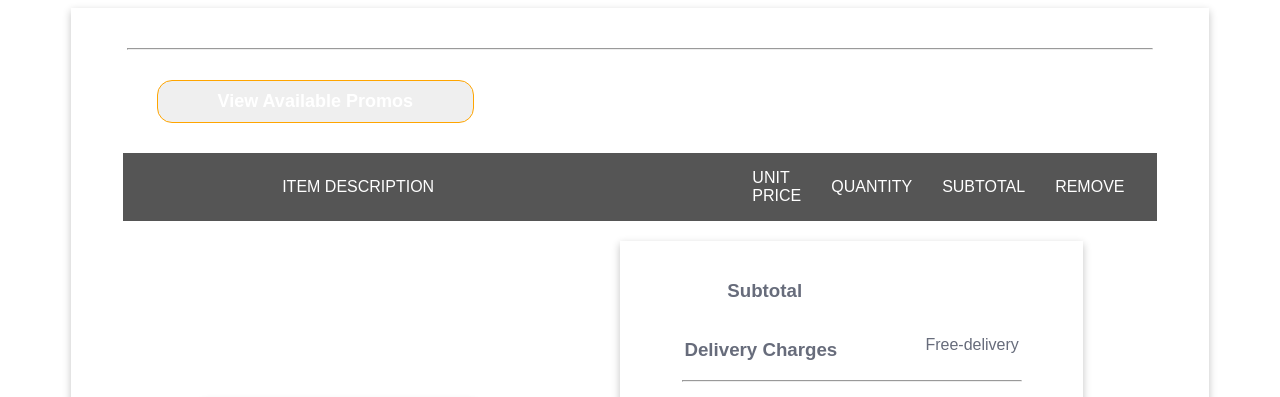
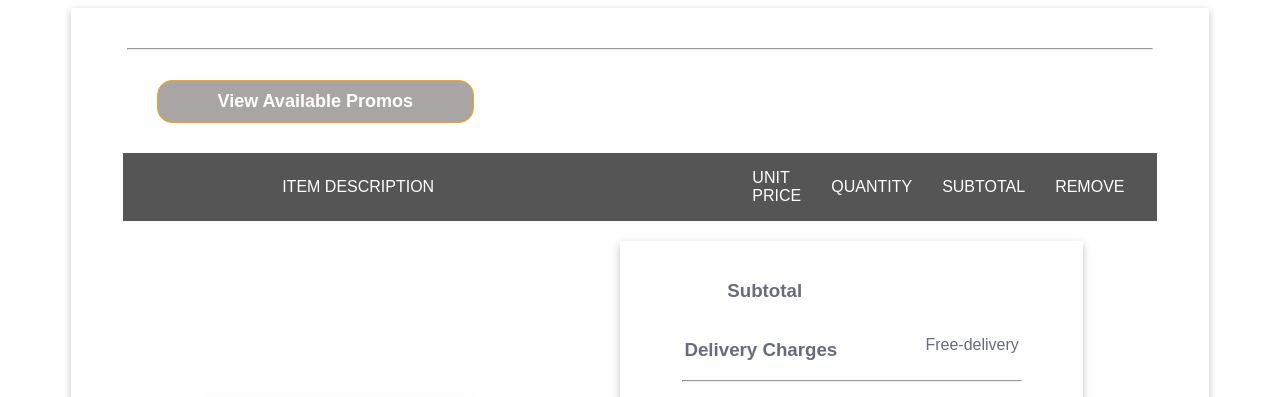
Before and after one commit to ak478gh/JS201-CW-Project, a website with bundled scripts: page checkout.html in a window 1280 px wide. Shown: the top 397 px of the page. Built offline with nearby package versions, Linux system fonts and the light colour scheme; no server answers.

Commit message:
Last commit

```diff
--- a/styles/checkout.css
+++ b/styles/checkout.css
@@ -174,3 +174,8 @@ font-weight: bold;
     font-weight: bold;
     color: #757575;
 }
+
+button{
+    color: black;
+    background-color: rgb(170, 165, 165);
+}
```
